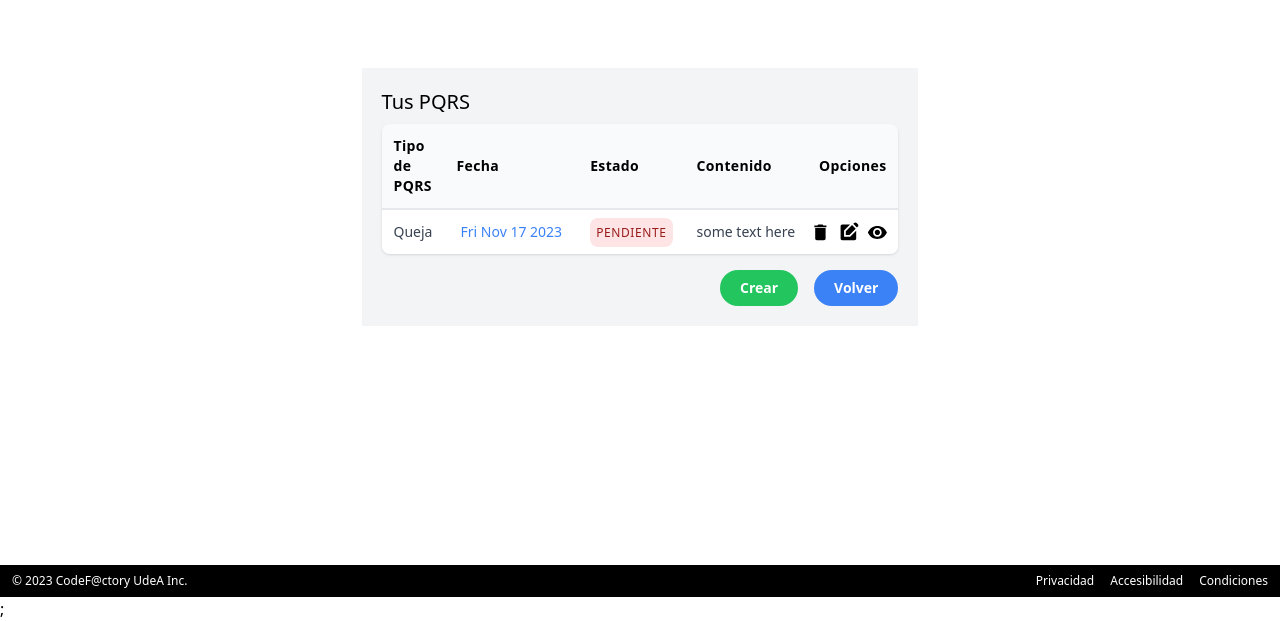
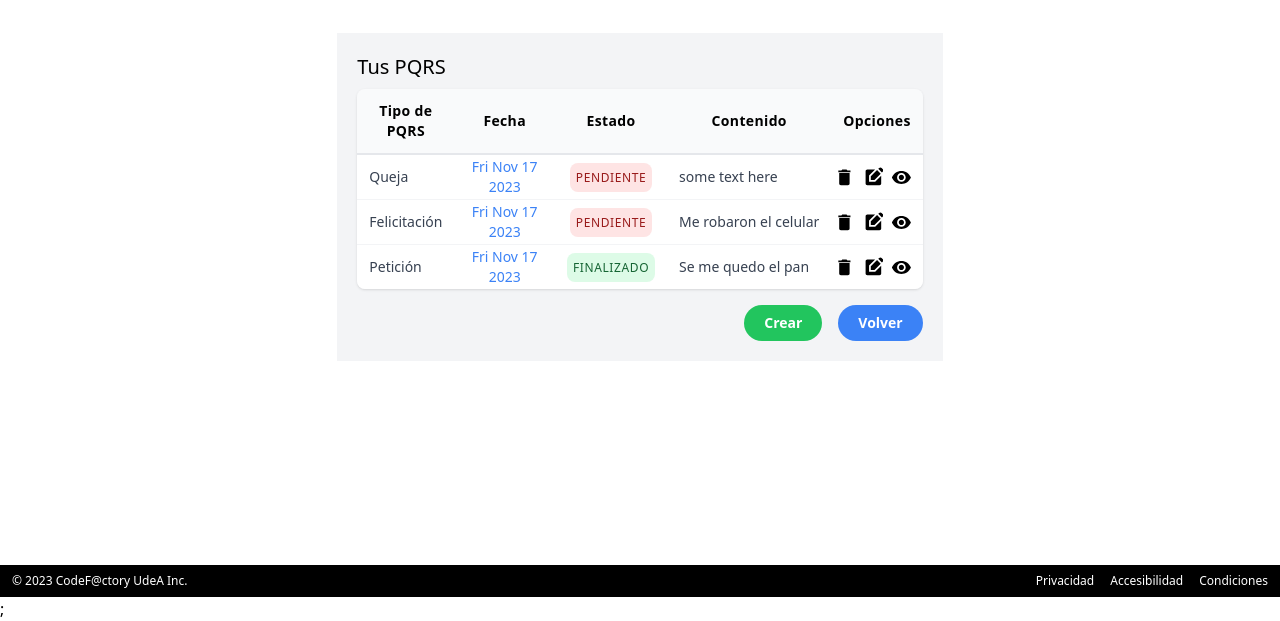
Before and after one commit to CodeF-ctory2023/front, a Next.js app: page / in a window 1280 px wide. Shown: the part 203-824 px from the top of the page. Built offline with nearby package versions, Linux system fonts and the light colour scheme.

Commit message:
Correction of pqrsInfo location to 	services since it is a local service, 	and correction of information in 	getGrievanceOptions that was incorrect.

```diff
--- a/components/PqrsModule/componentsPqrs/IconButton.tsx
+++ b/components/PqrsModule/componentsPqrs/IconButton.tsx
@@ -2,9 +2,9 @@ import React from 'react';
 import { IconType } from 'react-icons';
 
 
-// eslint-disable-next-line import/namespace
+/* eslint-disable import/namespace */
 import * as MdIcons from 'react-icons/md'; // /md is the icon pack to use, you can change to another
-
+/* eslint-enable import/namespace */
 
 interface IconButtonProps {
     iconName: string;
--- a/components/PqrsModule/componentsPqrs/PopUp.tsx
+++ b/components/PqrsModule/componentsPqrs/PopUp.tsx
@@ -47,10 +47,9 @@ const PopUp = ({ isOpen, closePopup }: PopUpProps) => {
       setMenuType(pqrs);
     } else {
       router.push(`/CrearPqrs?tipoPQRS=${pqrs}`);
-      console.log("aja mi apa")
     }
   };
-  console.log(router)
+
 
   return (
     <div
--- a/components/PqrsModule/componentsPqrs/PqrsMainView.tsx
+++ b/components/PqrsModule/componentsPqrs/PqrsMainView.tsx
@@ -4,7 +4,7 @@
 
 import { useState } from 'react';
 import { PopUp } from './PopUp';
-import { pqrsInfo } from '@/components/pqrsBd/pqrsInfo';
+import { pqrsInfo } from '@/components/PqrsModule/services/pqrsInfo';
 import { useRouter } from 'next/router';
 import { PqrsTable } from './PqrsTable';
 import { OperationsButton } from './OperationsButton';
@@ -31,12 +31,12 @@ const PqrsMainView = () => {
 
         <div className='overflow-auto rounded-lg shadow hidden md:block'>
           <table className='w-full'>
-            <thead className='bg-gray-50 border-b-2 border-gray-200'>
-              <tr>
+            <thead className='bg-gray-50 border-b-2 border-gray-200 '>
+              <tr >
                 {HEADINGS.map((key, index) => (
                   <th
                     key={index}
-                    className='w-24 p-3 text-sm font-semibold tracking-wide text-left'
+                    className='w-24 p-3 text-sm font-semibold tracking-wide text-center'
                   >
                     {key}
                   </th>
--- a/components/PqrsModule/componentsPqrs/PqrsTable.tsx
+++ b/components/PqrsModule/componentsPqrs/PqrsTable.tsx
@@ -1,6 +1,6 @@
 /* eslint-disable no-restricted-imports */
 import { pqrsType } from '@/components/PqrsModule/utilities';
-import { pqrsInfo } from '@/components/pqrsBd/pqrsInfo';
+import { pqrsInfo } from '@/components/PqrsModule/services/pqrsInfo';
 import { useRouter } from 'next/router';
 import { IconButton } from './IconButton';
 import { primaryColor, secondaryColor, bloodColor } from '@/components/PqrsModule/constants/colors';
--- a/components/PqrsModule/services/getClaimOptions.ts
+++ /dev/null
@@ -1,25 +0,0 @@
-
-export const getClaimOptions = () => (
-    [
-        {
-            id: 1,
-            name: 'Queja',
-        },
-        {
-            id: 2,
-            name: 'Petición',
-        },
-        {
-            id: 3,
-            name: 'Reclamo',
-        },
-        {
-            id: 4,
-            name: 'Sugerencia',
-        },
-        {
-            id: 5,
-            name: 'Felicitación',
-        },
-    ]
-)
--- a/components/PqrsModule/services/getComplaintOptions.ts
+++ b/components/PqrsModule/services/getComplaintOptions.ts
@@ -1,3 +1,4 @@
+//reclamos
 export const getComplaintOptions = () => (
     [
         {
@@ -11,7 +12,7 @@ export const getComplaintOptions = () => (
         {
             id: 3,
             name: 'Otro',
-        },
+        }
 
     ]
 )
--- /dev/null
+++ b/components/PqrsModule/services/getGrievanceOptions.ts
@@ -0,0 +1,18 @@
+//quejas
+export const getClaimOptions = () => (
+    [
+        {
+            id: 1,
+            name: 'Mal comportamiento del conductor',
+        },
+        {
+            id: 2,
+            name: 'Estado del vehículo',
+        },
+        {
+            id: 3,
+            name: 'Cobro inadecuado',
+        }
+
+    ]
+)
--- /dev/null
+++ b/components/PqrsModule/services/pqrsInfo.ts
@@ -0,0 +1,32 @@
+// eslint-disable-next-line no-restricted-imports
+import { pqrsType } from "@/components/PqrsModule/utilities";
+
+export const pqrsInfo: pqrsType[] = [
+    {
+        type: 'Queja',
+        createdAt: new Date(),
+        state: 'Pendiente',
+        createdBy: 'Usuario 007',
+        description: 'some text here',
+        subType: 'Subtipo 1',
+        file: 'file.png',
+    },
+    {
+        type: 'Felicitación',
+        createdAt: new Date(),
+        state: 'Pendiente',
+        createdBy: 'Usuario 007',
+        description: 'Me robaron el celular',
+        subType: 'Subtipo 1',
+        file: 'file.png',
+    },
+    {
+        type: 'Petición',
+        createdAt: new Date(),
+        state: 'Finalizado',
+        createdBy: 'Usuario 007',
+        description: 'Se me quedo el pan',
+        subType: 'Subtipo 1',
+        file: 'file.png',
+    },
+]
--- a/components/PqrsModule/utilities/utils.ts
+++ b/components/PqrsModule/utilities/utils.ts
@@ -1,4 +1,4 @@
-import { getClaimOptions } from '@/components/PqrsModule/services/getClaimOptions';
+import { getClaimOptions } from '@/components/PqrsModule/services/getGrievanceOptions';
 import { getComplaintOptions } from '@/components/PqrsModule/services/getComplaintOptions';
 import { getPqrsOptions } from '@/components/PqrsModule/services/getPqrsOptions';
 
--- a/components/pqrsBd/pqrsInfo.ts
+++ /dev/null
@@ -1,14 +0,0 @@
-// eslint-disable-next-line no-restricted-imports
-import { pqrsType } from "../PqrsModule/utilities";
-
-export const pqrsInfo: pqrsType[] = [
-    {
-        type: 'Queja',
-        createdAt: new Date(),
-        state: 'Pendiente',
-        createdBy: 'Usuario 007',
-        description: 'some text here',
-        subType: 'Subtipo 1',
-        file: 'file.png',
-    },
-]
--- a/pages/CrearPqrs.tsx
+++ b/pages/CrearPqrs.tsx
@@ -2,7 +2,7 @@
 import { pqrsType } from '@/components/PqrsModule/utilities';
 import { useForm } from '@/hooks/pqrsHooks/useForm';
 import { useRouter } from 'next/router';
-import { pqrsInfo } from '@/components/pqrsBd/pqrsInfo';
+import { pqrsInfo } from '@/components/PqrsModule/services/pqrsInfo';
 import { OperationsButton } from '@/components/PqrsModule/componentsPqrs/OperationsButton';
 import { primaryColor, primaryColorHover, secondaryColor, secondaryColorHover } from '@/components/PqrsModule/constants/colors';
 
```
